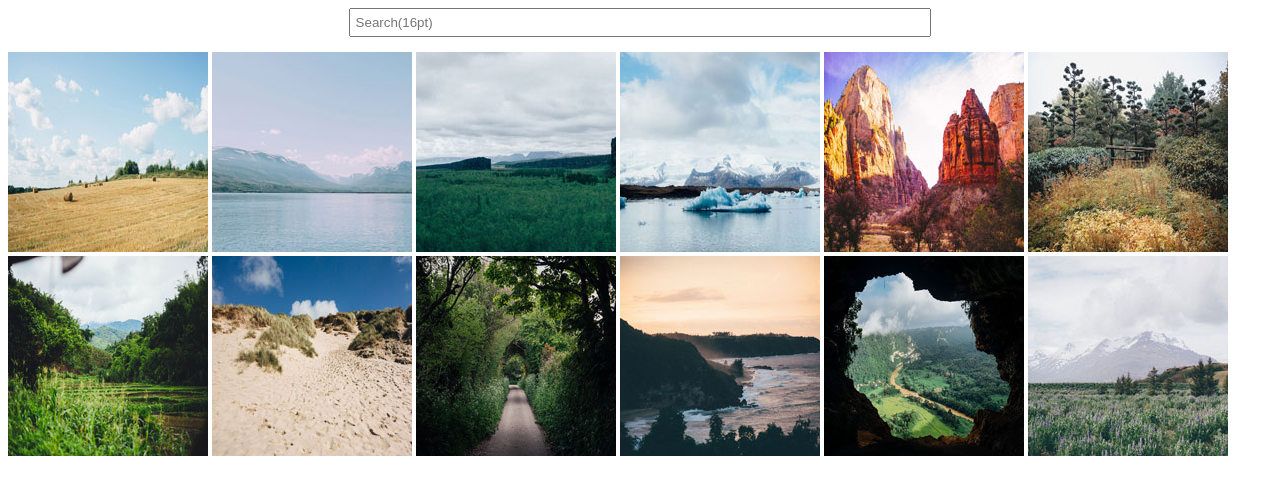
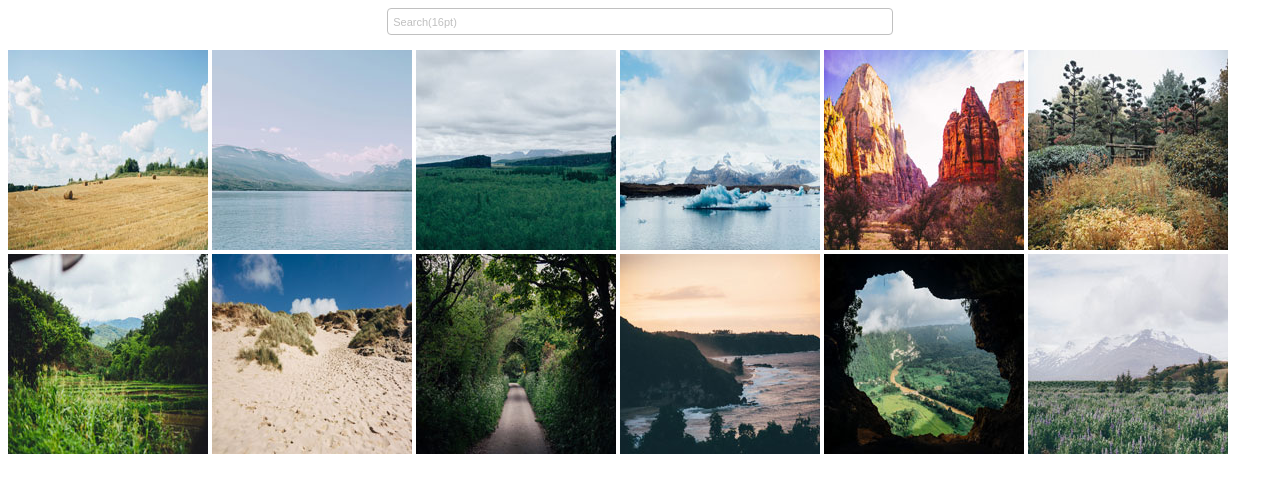
Before and after one commit to santanacodec/Techdegree-Project-5, a plain HTML site: page index.html in a window 1280 px wide. Drawn offline with Linux system fonts and the light colour scheme.

Commit message:
updated css
added some css for the search bar.

```diff
--- a/css/styles.css
+++ b/css/styles.css
@@ -1,8 +1,19 @@
+* {
+    box-sizing: border-box;
+}
+
 input[type="text"] {
     display: block;
     margin-left: auto;
     margin-right: auto;
     margin-bottom: 15px;
-    width: 45%;
+    width: 40%;
     padding: 5px;
+    border: 1px solid silver;
+    border-radius: 4px;
 }
+
+input[type="text"]::placeholder {
+        color: silver;
+        font-size: 11px;
+}
```
